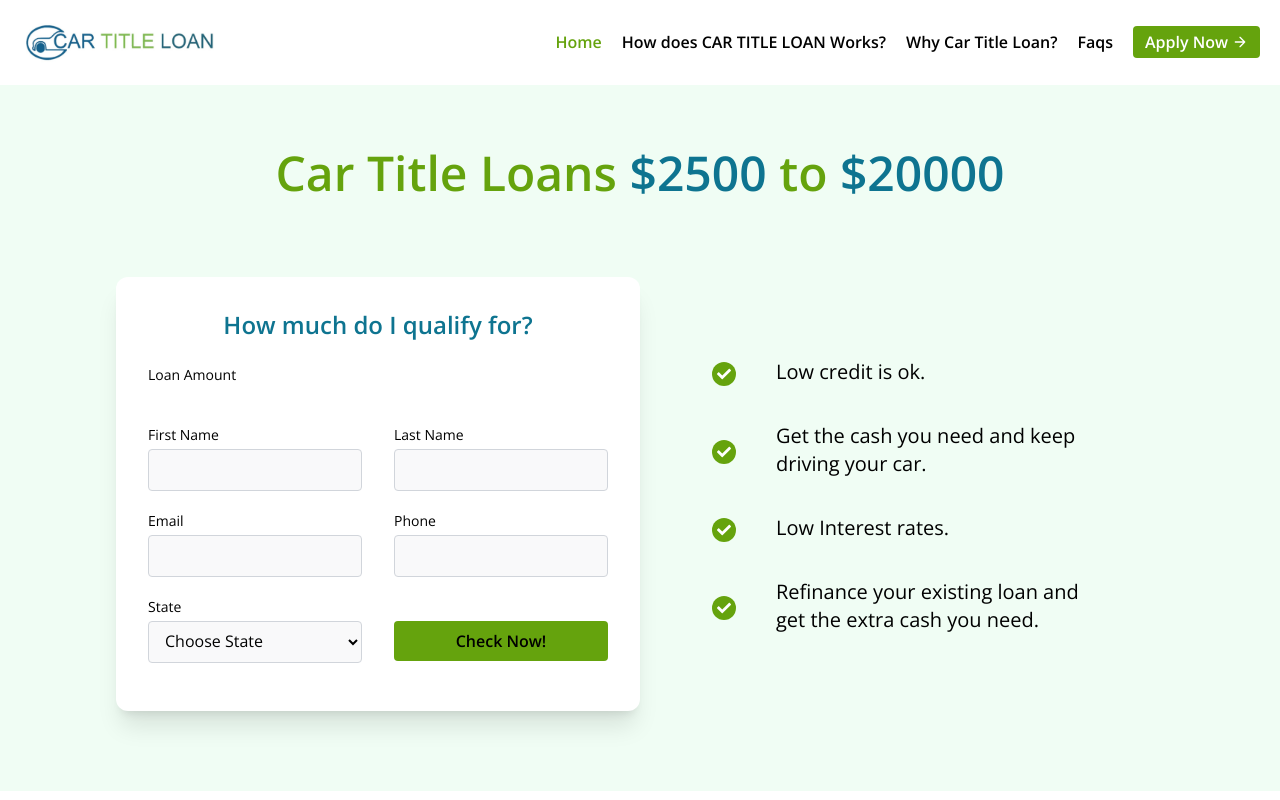
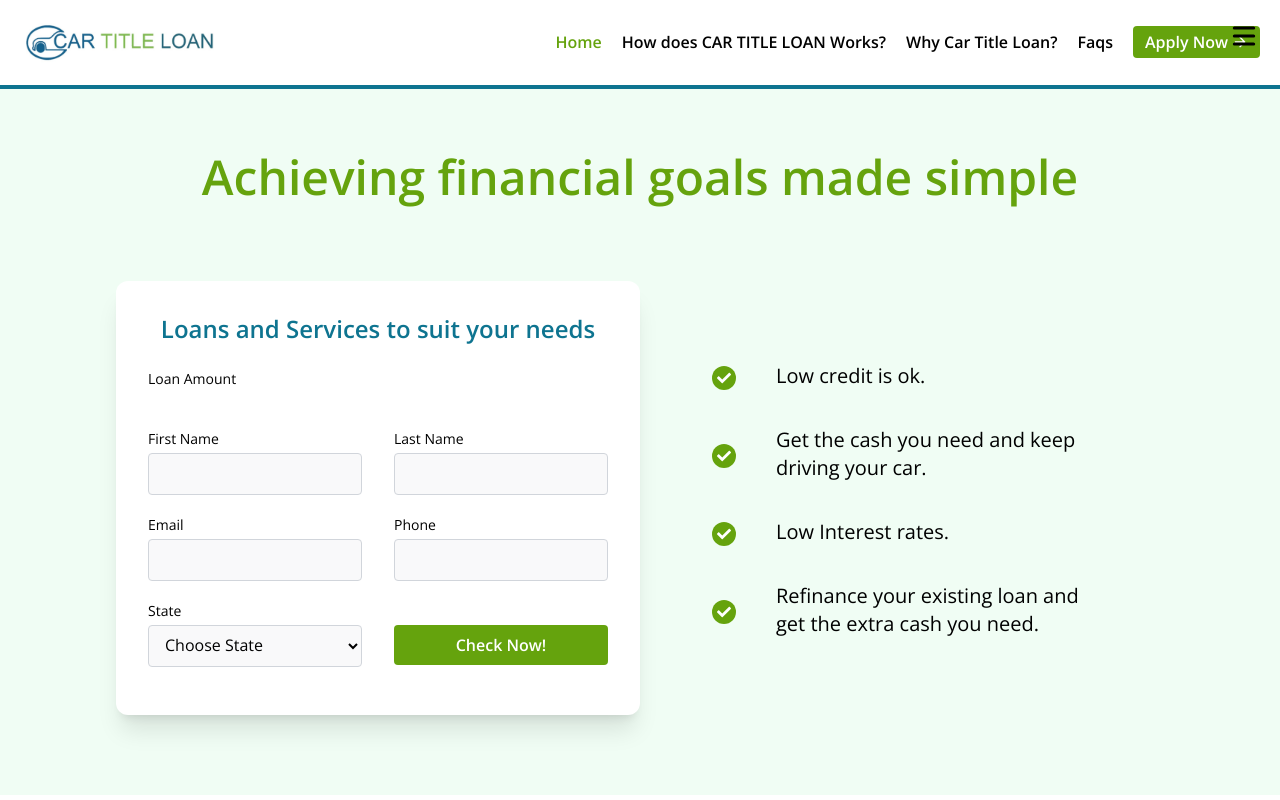
Before and after one commit to champdecay/carloan, a website: page index.html in a window 1280 px wide. Shown: the top 800 px of the page. Drawn offline with nearby package versions, Linux system fonts and the light colour scheme; a script that the page names is missing.

Commit message:
changes updated

```diff
--- a/index.html
+++ b/index.html
@@ -11,44 +11,47 @@
 </head>
 
 <body>
-    <header class=" body-font">
+    <header class="body-font border-b-4 border-cyan-700">
         <div class="container mx-auto flex flex-wrap p-5 flex-col md:flex-row items-center">
             <a class="flex title-font font-medium items-center text-gray-900 mb-4 md:mb-0">
                 <img src="assets/new_logo.jpeg" alt="" width="200">
             </a>
-            <nav class="md:ml-auto flex flex-wrap items-center text-base justify-center">
+            <nav id="menu" class="md:ml-auto lg:flex flex-wrap items-center text-base justify-center hidden">
                 <a class="mr-5 font-semibold text-lime-600">Home</a>
                 <a class="mr-5 font-semibold">How does CAR TITLE LOAN Works?</a>
                 <a class="mr-5 font-semibold">Why Car Title Loan?</a>
                 <a class="mr-5 font-semibold">Faqs</a>
+                <a href="#"
+                    class="inline-flex items-center bg-lime-600 border-0 py-1 px-3 focus:outline-none rounded text-base font-semibold mt-4 md:mt-0 text-white">Apply
+                    Now
+                    <svg fill="none" stroke="currentColor" stroke-linecap="round" stroke-linejoin="round"
+                        stroke-width="2" class="w-4 h-4 ml-1" viewBox="0 0 24 24">
+                        <path d="M5 12h14M12 5l7 7-7 7"></path>
+                    </svg>
+                </a>
             </nav>
-            <a href="#"
-                class="inline-flex items-center bg-lime-600 border-0 py-1 px-3 focus:outline-none rounded text-base font-semibold mt-4 md:mt-0 text-white">Apply
-                Now
-                <svg fill="none" stroke="currentColor" stroke-linecap="round" stroke-linejoin="round" stroke-width="2"
-                    class="w-4 h-4 ml-1" viewBox="0 0 24 24">
-                    <path d="M5 12h14M12 5l7 7-7 7"></path>
+            <button id="menuTrigger" class="absolute right-5 top-5">
+                <svg xmlns="http://www.w3.org/2000/svg" class="h-8 w-8" viewBox="0 0 20 20" fill="currentColor">
+                    <path fill-rule="evenodd"
+                        d="M3 5a1 1 0 011-1h12a1 1 0 110 2H4a1 1 0 01-1-1zM3 10a1 1 0 011-1h12a1 1 0 110 2H4a1 1 0 01-1-1zM3 15a1 1 0 011-1h12a1 1 0 110 2H4a1 1 0 01-1-1z"
+                        clip-rule="evenodd" />
                 </svg>
-            </a>
+            </button>
+
         </div>
     </header>
-    <section class=" body-font bg-green-50">
+    <section class="body-font bg-green-50">
         <div class="flex container mx-auto flex px-5 pt-16 md:flex-row flex-col items-center justify-center">
             <h1
                 class="title-font lg:text-5xl text-3xl lg:mb-0 mb-6 font-semibold text-gray-900 text-center text-lime-600">
-                Car Title
-                Loans <span class="text-cyan-700">$2500</span> to
-                <span class="text-cyan-700">$20000</span>
-            </h1>
+                Achieving financial goals made simple</h1>
         </div>
-        <div class="container mx-auto flex px-5 lg:py-16 lg:flex-row flex-col items-center">
+        <div class="max-w-screen-xl mx-auto flex px-5 lg:py-16 lg:flex-row flex-col items-center">
             <div
                 class="lg:flex-grow lg:pl-24 flex flex-col md:items-start md:text-left items-center text-center w-full md:max-w-[620px]">
                 <form class="w-full my-4 p-8 bg-white rounded-xl shadow-xl">
                     <h3 class="title-font sm:text-2xl text-2xl mb-5 font-semibold text-cyan-700 text-center">
-                        How much do
-                        I qualify
-                        for?
+                        Loans and Services to suit your needs
                     </h3>
                     <div class="md:flex flex-row w-full">
                         <div class="text-left basis-full md:pr-4 mb-4">
@@ -92,7 +95,7 @@
                         <div class="text-left md:basis-1/2 md:pl-4 mb-4">
                             <label class="leading-7 text-sm ">&nbsp;</label>
                             <button
-                                class="w-full text-black bg-lime-600 border-0 py-2 px-6 focus:outline-none rounded font-semibold text-white">Check
+                                class="w-full bg-lime-600 border-0 py-2 px-6 focus:outline-none rounded font-semibold text-white">Check
                                 Now!</button>
                         </div>
                     </div>
@@ -266,7 +269,7 @@
                     <a class="flex title-font font-medium items-center md:justify-start justify-center text-gray-900">
                         <img src="assets/new_logo.jpeg" alt="" width="200">
                     </a>
-                    <p class="mt-2 text-sm">Let your equities take care of your instant cash needs...</p>
+                    <p class="mt-2 text-sm font-semibold">Let the equity in your car take care of your cash needs</p>
                 </div>
                 <div class="flex-grow flex flex-wrap md:pl-20 -mb-10 md:mt-0 mt-10 md:text-left text-center">
                     <div class="lg:w-1/3 md:w-1/2 w-full px-4">
@@ -396,6 +399,10 @@
                     density: 3
                 }
             });
+
+            // document.querySelector("#menuTrigger").addEventListener("click", e => {
+            //     document.querySelector("#menu")
+            // })
         })
     </script>
 </body>
```
Also changed, not shown: dist/output.css.
